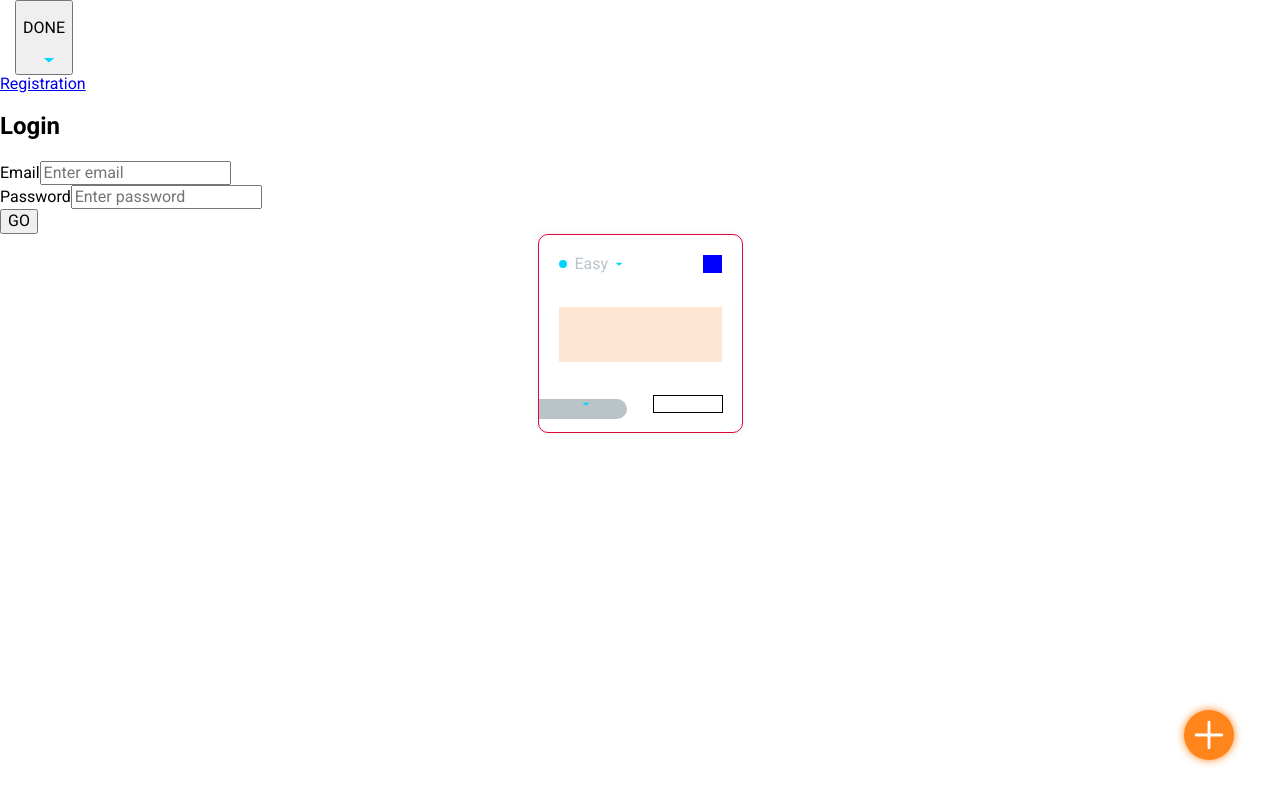
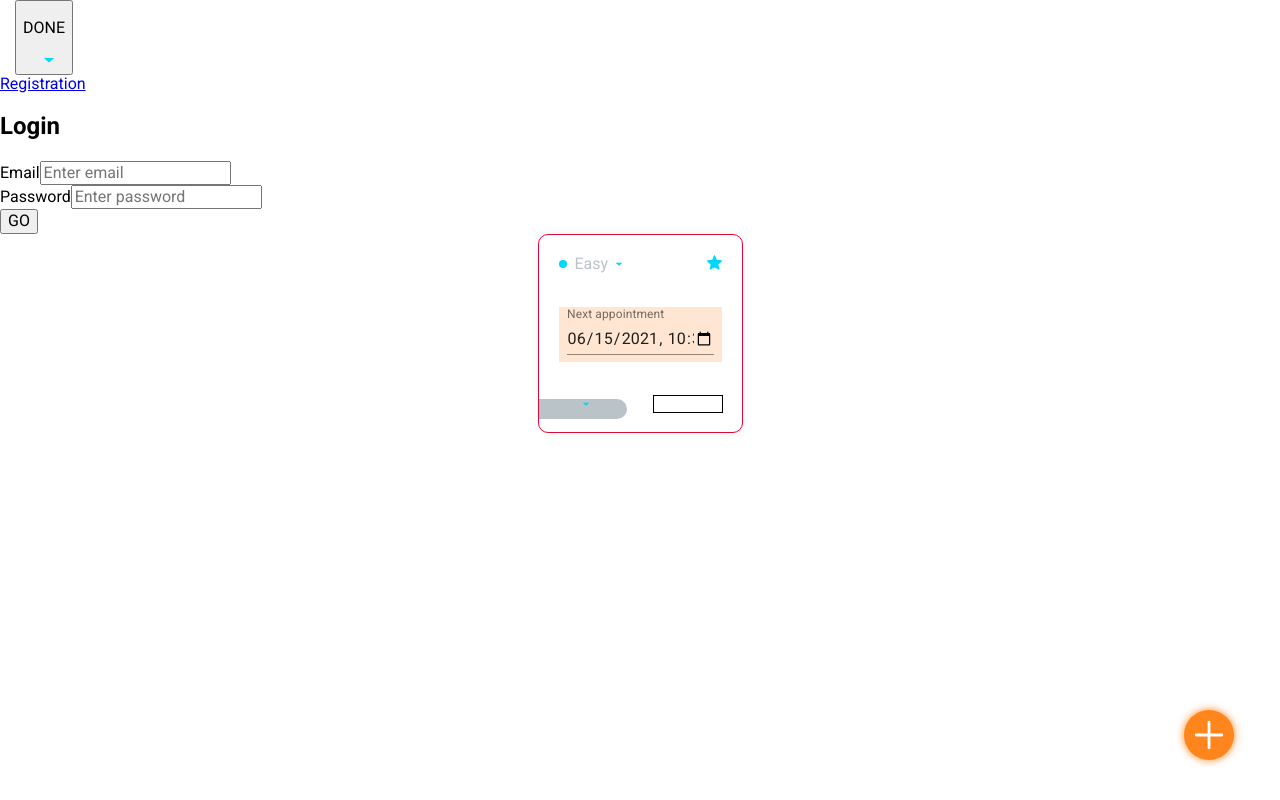
Before and after one commit to VolodymyrBuzinov/dashboard, a React (Create React App) app: page / in a window 1280 px wide. Built offline with nearby package versions, Linux system fonts and the light colour scheme.

Commit message:
add iconStar and DateAndTimePickers

```diff
--- a/src/Components/Button/Button.jsx
+++ b/src/Components/Button/Button.jsx
@@ -18,6 +18,7 @@ const Button = ({ content, type, isFixed, onClick }) => {
         type={type}
         className={`${style.Button} ${isFixed && style.fixed} ${!isIcon && style.text}`}
       >
+
         {isIcon ? (<svg width="30" height="30">
           <use href={`${sprite}#${content}`} ></use>
         </svg>): content}
--- /dev/null
+++ b/src/Components/DateAndTimePickers/DateAndTimePickers.js
@@ -0,0 +1,34 @@
+import React from 'react';
+import { makeStyles } from '@material-ui/core/styles';
+import TextField from '@material-ui/core/TextField';
+
+const useStyles = makeStyles(theme => ({
+  container: {
+    display: 'flex',
+    flexWrap: 'wrap',
+  },
+  textField: {
+    marginLeft: theme.spacing(1),
+    marginRight: theme.spacing(1),
+    width: 200,
+  },
+}));
+
+export default function DateAndTimePickers() {
+  const classes = useStyles();
+
+  return (
+    <form className={classes.container} noValidate>
+      <TextField
+        id="datetime-local"
+        label="Next appointment"
+        type="datetime-local"
+        defaultValue="2021-06-15T10:30"
+        className={classes.textField}
+        InputLabelProps={{
+          shrink: true,
+        }}
+      />
+    </form>
+  );
+}
--- a/src/Components/TemplateTodo/TemplateTodo.js
+++ b/src/Components/TemplateTodo/TemplateTodo.js
@@ -7,7 +7,8 @@ import Button from '../Button/Button';
 import Category from '../Category/Category';
 import Level from '../Level';
 import ButtonOpenModal from '../ButtonOpenModal/ButtonOpenModal';
-
+import sprite from '../../Icons/symbol-defs.svg';
+import DateAndTimePickers from '../DateAndTimePickers/DateAndTimePickers';
 const LIST_CATEGORY = [
   'stuff',
   'family',
@@ -62,16 +63,31 @@ const TemplateTodo = ({ category }) => {
               )}
             </ButtonOpenModal>
           </div>
+
+          {/* оставил до утверждени варианатов
           <div
             className="star"
             style={{ background: 'blue', width: '19px', height: '18px' }}
-          ></div>
+          ></div> */}
+          <div className="star">
+            {/* <Button
+              content="icon-Vector"
+              type="button"
+              isFixed="true"
+              onClick={onclick}
+            /> */}
+            <svg width="15" height="15" className={style.Btn__icon}>
+              <use href={`${sprite}#icon-Vector`}></use>
+            </svg>
+          </div>
         </div>
 
         <div
           className={style.TemplateTodo__WrapperMidle}
           style={{ width: '100%', height: '55px', background: '#FFE6D3' }}
-        ></div>
+        >
+          <DateAndTimePickers />
+        </div>
 
         <div className={style.TemplateTodo__WrapperBottom}>
           <div
```
